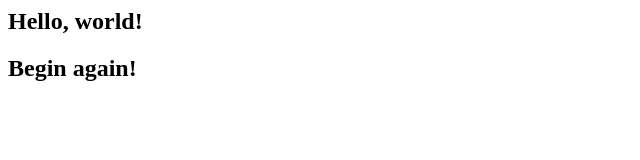
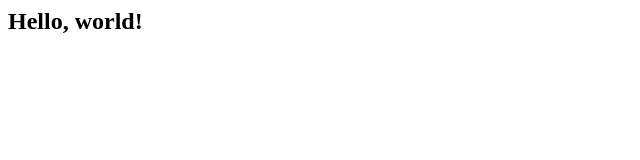
Before and after one commit to ionutcalofir/ionutcalofir.github.io, a plain HTML site: page index.html in a window 1280 px wide. Shown: the whole page, without its empty margins (0-640 px from the left). Drawn offline with Linux system fonts and the light colour scheme.

Commit message:
Update page

```diff
--- a/index.html
+++ b/index.html
@@ -1,2 +1 @@
 <h2>Hello, world!</h2>
-<h2>Begin again!</h2>
```
